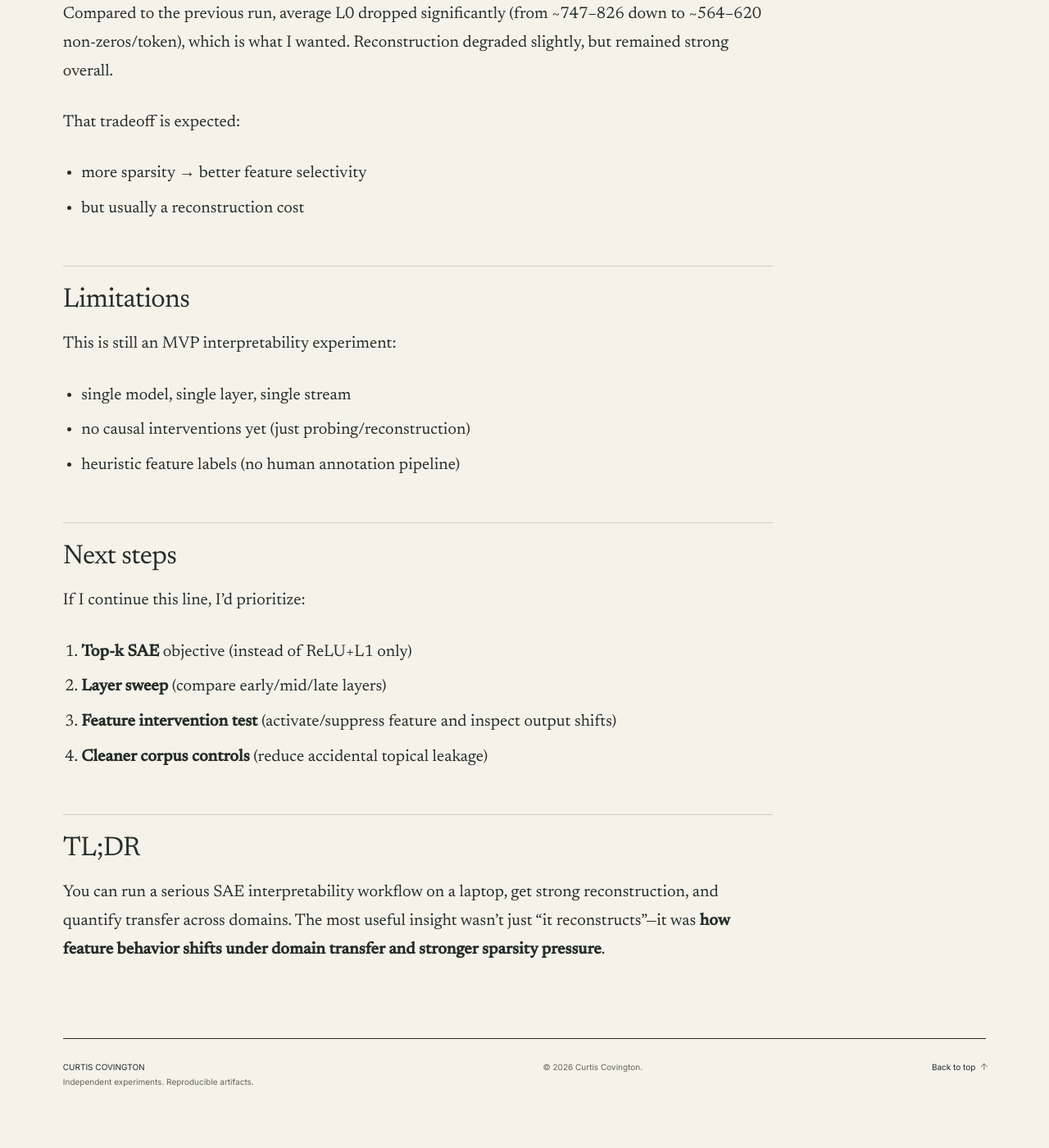
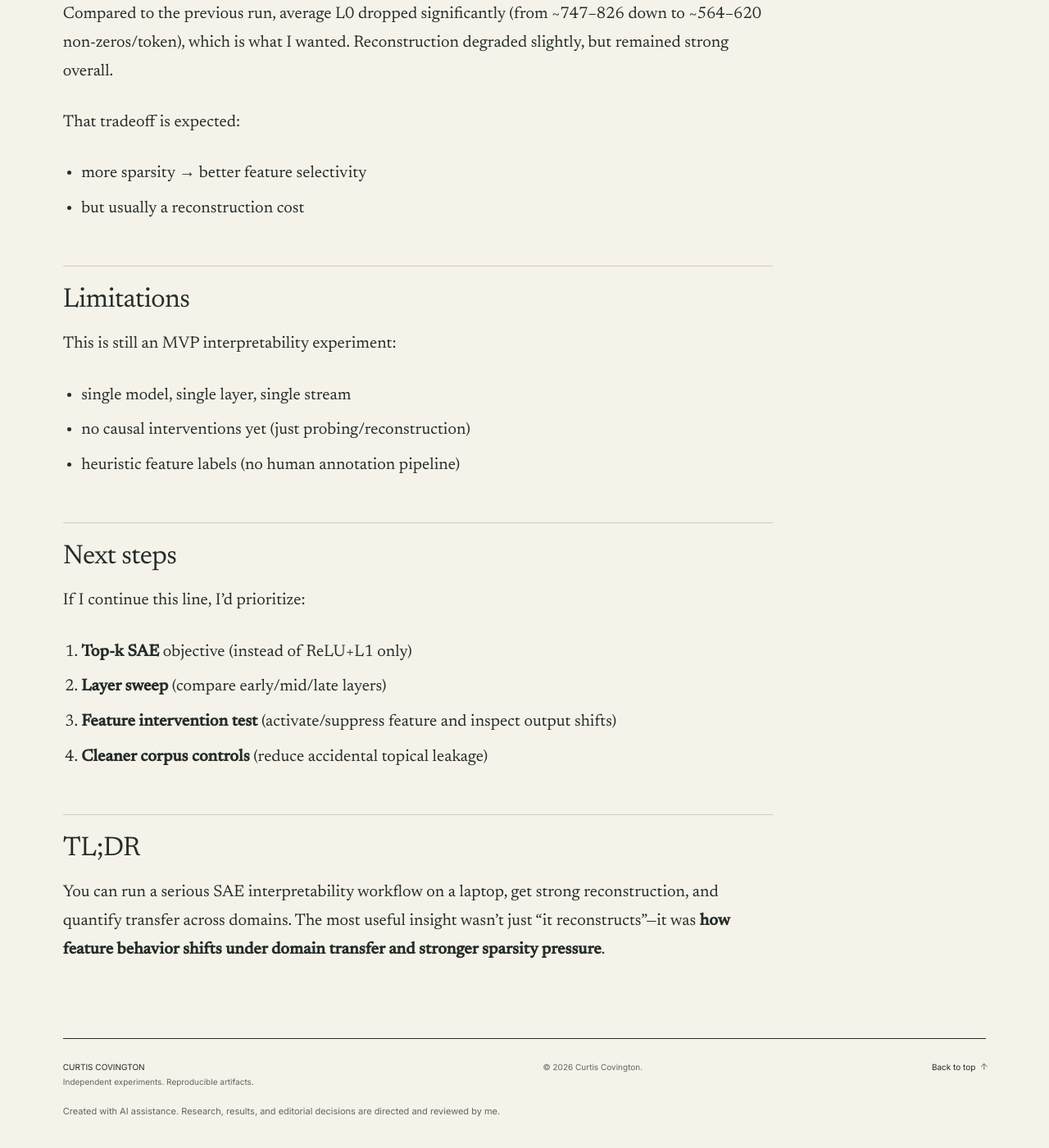
Before and after one commit to curtiscovington/curtiscovington.github.io, a Jekyll site: the page built from _posts/2026-02-22-sae-interpretability-on-a-small-transformer.md, in a window 1280 px wide and 1400 px high, scrolled down 6625 px. Shown: the whole window at 82% size. Built offline with Jekyll 4.4.1, drawn with Linux system fonts in a browser that asks for light colours; before the commit the page ends 7988 px from its top, so only the background shows below that.

Commit message:
Add human-directed AI assistance disclosure to footer

```diff
--- a/_layouts/default.html
+++ b/_layouts/default.html
@@ -96,6 +96,7 @@
       <span>CURTIS COVINGTON<br><small>Independent experiments. Reproducible artifacts.</small></span>
       <span><small>&copy; {{ 'now' | date: '%Y' }} Curtis Covington.</small></span>
       <a href="#">Back to top <span class="icon-arrow icon-arrow--up">{% include arrow.html %}</span></a>
+      <p class="ai-disclosure">Created with AI assistance. Research, results, and editorial decisions are directed and reviewed by me.</p>
     </footer>
     <script>
       (function () {
--- a/assets/css/editorial.css
+++ b/assets/css/editorial.css
@@ -111,3 +111,7 @@ html[data-theme="light"]{--accent:#875035;--ink:#252d29;--muted:#62665d;--paper:
   .masthead { flex-direction: column; gap: 20px; }
   .masthead nav { flex-wrap: wrap; gap: 14px; }
 }
+
+/* Site-wide authorship disclosure, kept readable on narrow screens. */
+.journal-footer{flex-wrap:wrap;column-gap:22px}
+.journal-footer .ai-disclosure{flex-basis:100%;margin:18px 0 0;color:var(--muted);font-size:11px;line-height:1.7}
```
